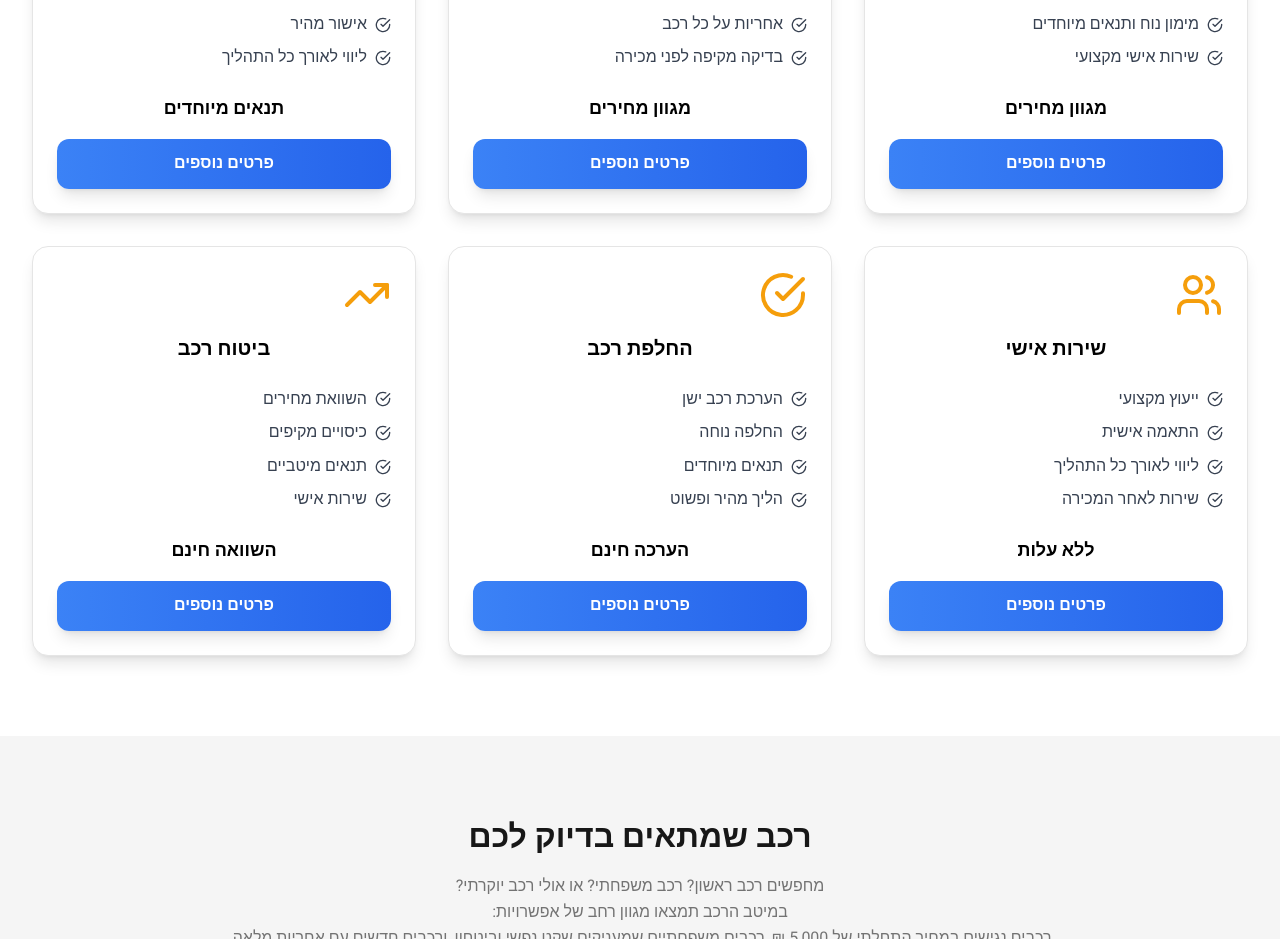
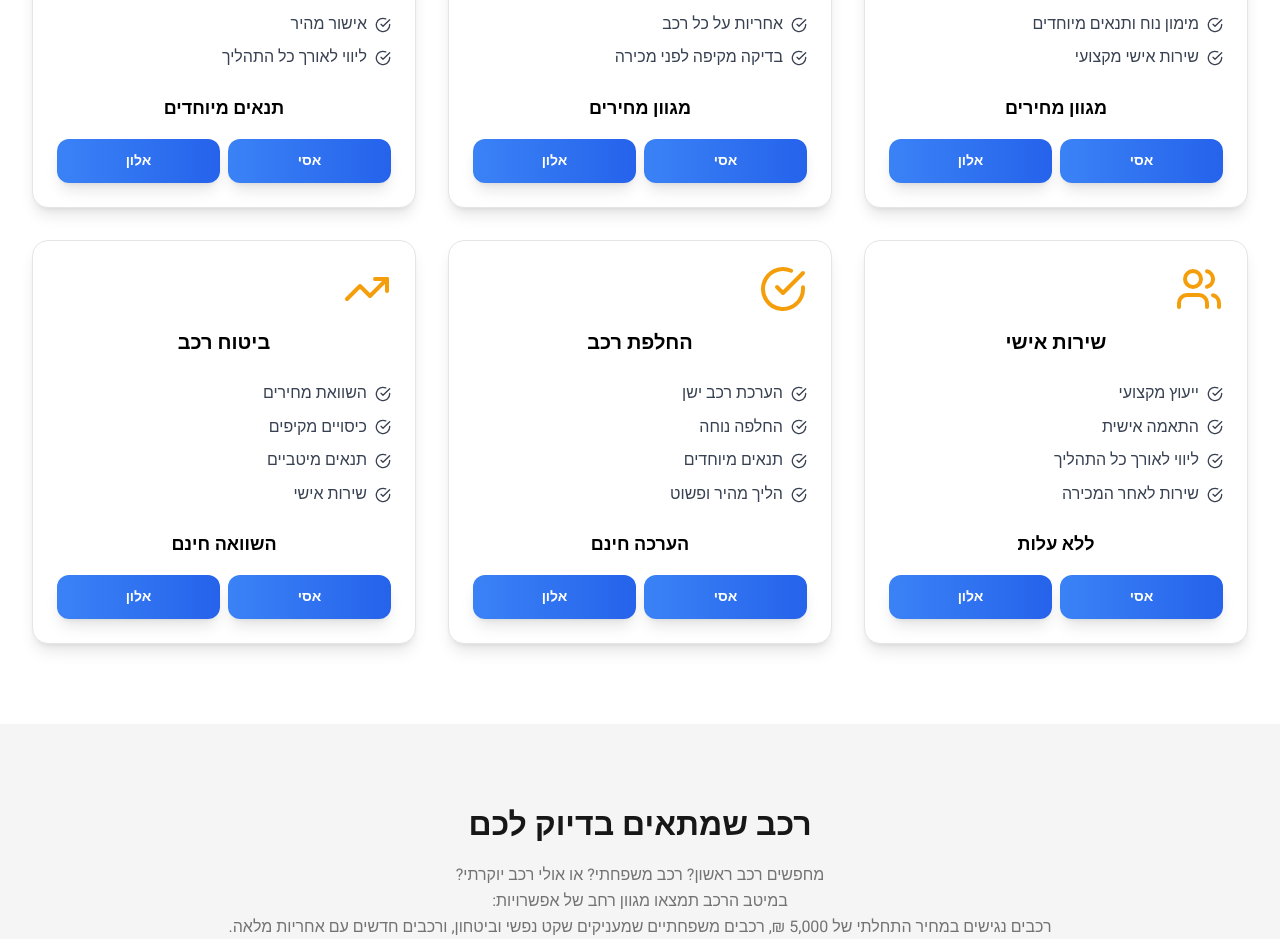
Before and after one commit to Pelemotors/Meitav_Harechev, a React (Vite) app: page / in a window 1280 px wide. Shown: the part 1380-2319 px from the top of the page. Built offline with nearby package versions, Linux system fonts and the light colour scheme; no server answers; the database is empty.

Commit message:
Update project files - additional improvements

```diff
--- a/src/components/ServicesSection.tsx
+++ b/src/components/ServicesSection.tsx
@@ -2,20 +2,19 @@ import React from 'react';
 import { Wrench, Shield, Car, Settings, Zap, CheckCircle, DollarSign, Users, TrendingUp } from 'lucide-react';
 
 const useWhatsApp = () => {
-  const sendWhatsAppMessage = (service: string) => {
-    const phoneNumber = '972505666620'; // מספר הטלפון עם קוד מדינה
-    const message = `שלום, אני מעוניין לקבל פרטים נוספים על ${service}`;
+  const sendWhatsAppMessage = (service: string, agentName: string) => {
+    let phoneNumber = '';
+
+    if (agentName === 'אסי') {
+      phoneNumber = '972507422522'; // אסי
+    } else if (agentName === 'אלון') {
+      phoneNumber = '972535335540'; // אלון
+    }
+
+    const message = `שלום ${agentName}, אני מעוניין לקבל פרטים נוספים על ${service}`;
     const whatsappUrl = `https://wa.me/${phoneNumber}?text=${encodeURIComponent(message)}`;
 
-    // בדיקה אם זה מובייל
-    const isMobile = /Android|webOS|iPhone|iPad|iPod|BlackBerry|IEMobile|Opera Mini/i.test(navigator.userAgent);
-
-    if (isMobile) {
-      window.open(whatsappUrl, '_blank');
-    } else {
-      // במחשב נפתח את הטופס צור קשר
-      document.getElementById('contact')?.scrollIntoView({ behavior: 'smooth' });
-    }
+    window.open(whatsappUrl, '_blank');
   };
 
   return { sendWhatsAppMessage };
@@ -126,12 +125,20 @@ const ServicesSection = () => {
 
               <div className="text-center">
                 <p className="text-primary font-bold text-lg mb-4">{service.price}</p>
-                <button
-                  className="btn-primary w-full"
-                  onClick={() => sendWhatsAppMessage(service.title)}
-                >
-                  פרטים נוספים
-                </button>
+                <div className="flex gap-2">
+                  <button
+                    className="btn-primary flex-1 text-sm"
+                    onClick={() => sendWhatsAppMessage(service.title, 'אסי')}
+                  >
+                    אסי
+                  </button>
+                  <button
+                    className="btn-primary flex-1 text-sm"
+                    onClick={() => sendWhatsAppMessage(service.title, 'אלון')}
+                  >
+                    אלון
+                  </button>
+                </div>
               </div>
             </div>
           ))}
```
Also changed, not shown: src/components/admin/LeadDetail.tsx (indentation only).
